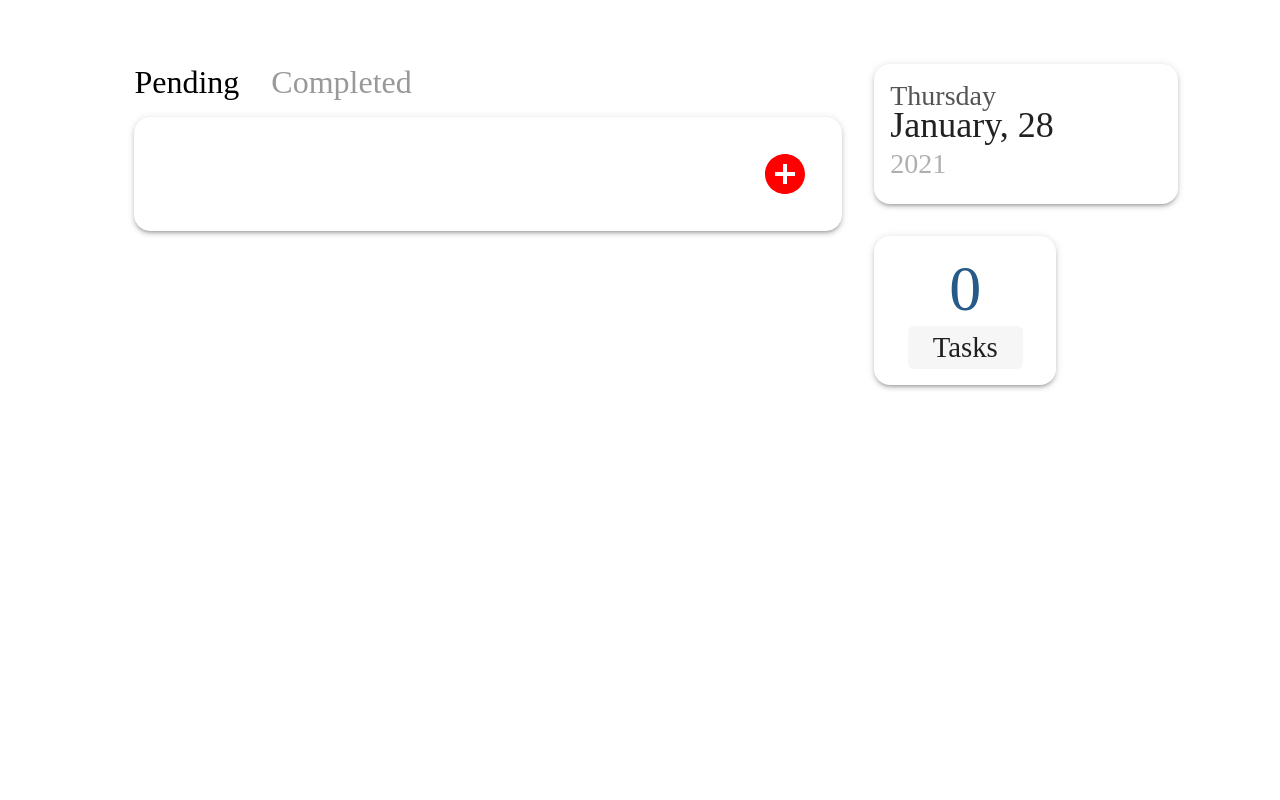
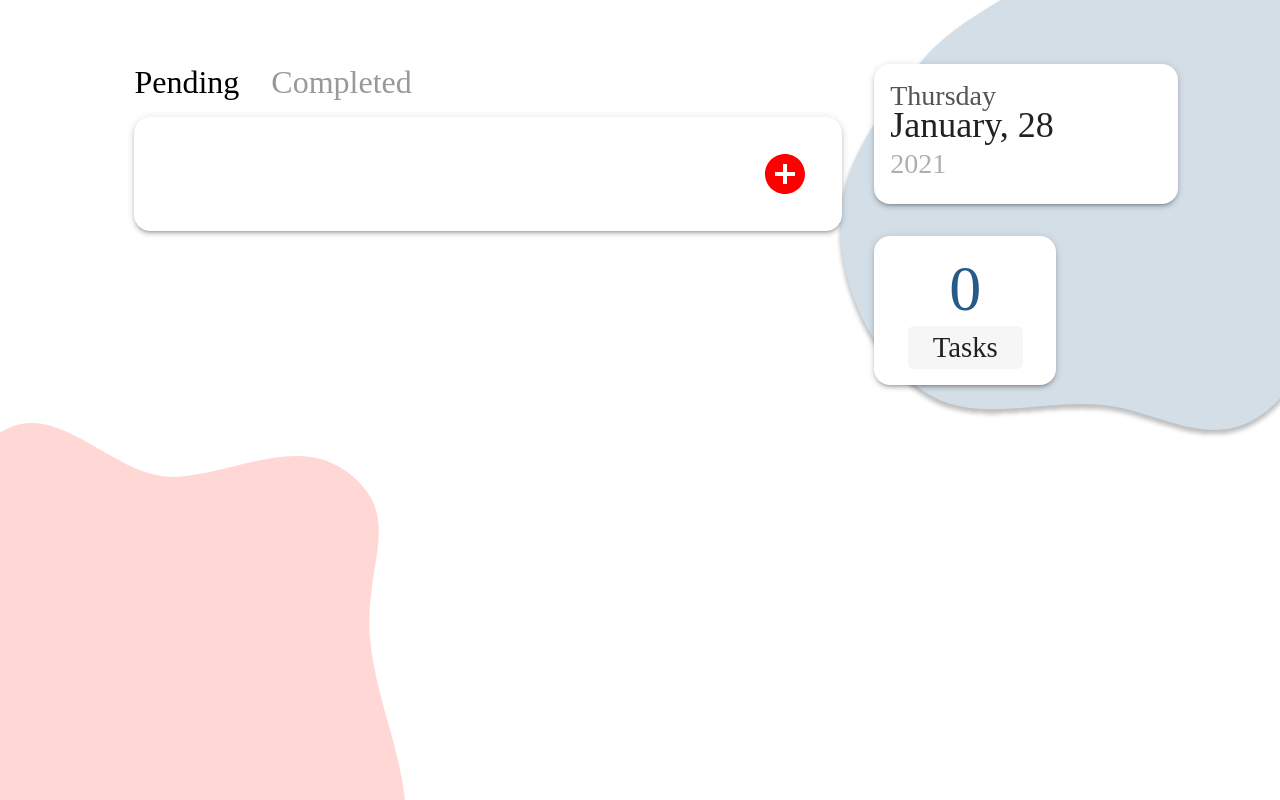
Before and after one commit to huangrkul/creative-software-challenge, a React app: page / in a window 1280 px wide. Built offline with nearby package versions, Linux system fonts and the light colour scheme.

Commit message:
adding background images and more fixes

```diff
--- a/src/components/App.js
+++ b/src/components/App.js
@@ -3,6 +3,9 @@ import MainTaskBoard from '../components/MainTaskBoard';
 import CurrentDate from '../components/CurrentDate';
 import TaskAmount from '../components/TaskAmount';
 import {makeStyles} from '@material-ui/core/styles';
+import Bgvector from '../../public/assets/bgvector.svg';
+import Bgvector1 from '../../public/assets/bgvector1.svg';
+
 
 const App = () => {
 
@@ -37,13 +40,27 @@ const App = () => {
           }
         }
       }
-    }
+    },
+    vectorOne: {
+      position: 'absolute',
+      zIndex: '-1',
+      right: '0',
+      top: '0',
+    },
+    vectorTwo: {
+      position: 'absolute',
+      zIndex: '-1',
+      left: '0',
+      bottom: '0',
+    },
   }))
 
   const classes = useStyles();
 
   return (
     <main className={classes.container}>
+      <img className={classes.vectorOne} src={Bgvector} />
+      <img className={classes.vectorTwo} src={Bgvector1} />
       <section><MainTaskBoard /></section>
       <section>
         <CurrentDate />
--- a/src/components/PendingBoard.js
+++ b/src/components/PendingBoard.js
@@ -23,7 +23,7 @@ const PendingBoard = (props) => {
   const {dispatch} = globalState;
 
   const createTask = () => {
-    const newTask = {title: 'New task', priority: 0, dueDate: 0, complete: false, removed: false};
+    const newTask = {title: 'New task', priority: 0, dueDate: 0, complete: false, removed: false, isExpanded: false};
     dispatch({type: 'tasks', payload: [...globalState.state.tasks, newTask]});
   }
 
@@ -32,7 +32,7 @@ const PendingBoard = (props) => {
       {props.tasks.map((task, id) => {
         if(!task.complete){
           return(
-            <TaskCard key={uuid()} index={id} title={task.title} priority={task.priority} dueDate={task.dueDate} removed={task.removed} complete={task.complete} />
+            <TaskCard key={uuid()} index={id} title={task.title} priority={task.priority} dueDate={task.dueDate} complete={task.complete} removed={task.removed} isExpanded={task.isExpanded} />
           )
         }
       })}
--- a/src/components/TaskCard.js
+++ b/src/components/TaskCard.js
@@ -116,7 +116,7 @@ const TaskCard = (props) => {
 
   const classes = useStyles();
   const [priority, setPriority] = useState(props.priority);
-  const [isExpand, setExpand] = useState(false);
+  const [isExpand, setExpand] = useState(props.isExpanded);
   const globalState = useContext(store);
   const {dispatch} = globalState;
 
@@ -137,9 +137,13 @@ const TaskCard = (props) => {
       case 'date':
         newList[props.index].dueDate = value;
         break;
+      case 'expand':
+        newList[props.index].isExpanded = value;
+        setExpand(newList[props.index].isExpanded);
       default:
         break;
     }
+
     localStorage.setItem('taskList',JSON.stringify(newList));
   }
 
@@ -159,7 +163,7 @@ const TaskCard = (props) => {
 
   return(
     <Paper className={classes.main}>
-      <div className={classes.infoBar} onClick={() => {setExpand(true)}}>
+      <div className={classes.infoBar} onClick={() => {handleChange('expand', true)}}>
         <div>
           <Checkbox
             checked={props.complete}
@@ -197,7 +201,7 @@ const TaskCard = (props) => {
           />
         </div>
       </div>
-      <div className={`${classes.buttonGroup} ${isExpand ? classes.panel : ''}`} onClick={() => {setExpand(false)}}>
+      <div className={`${classes.buttonGroup} ${isExpand ? classes.panel : ''}`} onClick={() => {handleChange('expand', false)}}>
         <div onClick={(e) => {e.stopPropagation(); handleChange('priority', 1)}} className={`${classes.buttons} ${priority === 1 ? classes.buttonOneActive : ''}`}>low</div>
         <div onClick={(e) => {e.stopPropagation(); handleChange('priority', 2)}} className={`${classes.buttons} ${priority === 2 ? classes.buttonTwoActive : ''}`}>medium</div>
         <div onClick={(e) => {e.stopPropagation(); handleChange('priority', 3)}} className={`${classes.buttons} ${priority === 3 ? classes.buttonThreeActive : ''}`}>high</div>
```
Also changed, not shown: public/assets/bgvector.svg (added), public/assets/bgvector1.svg (added).
